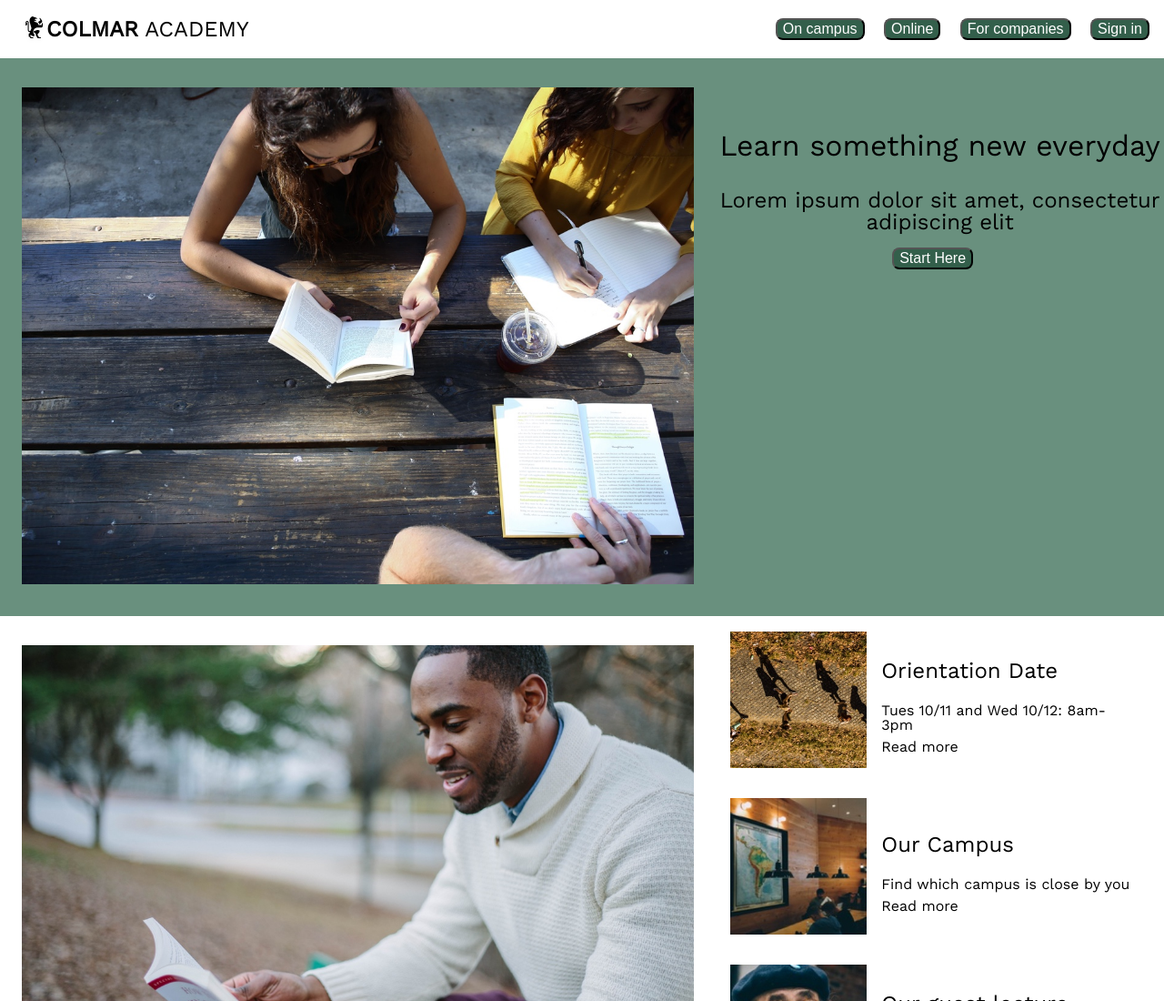
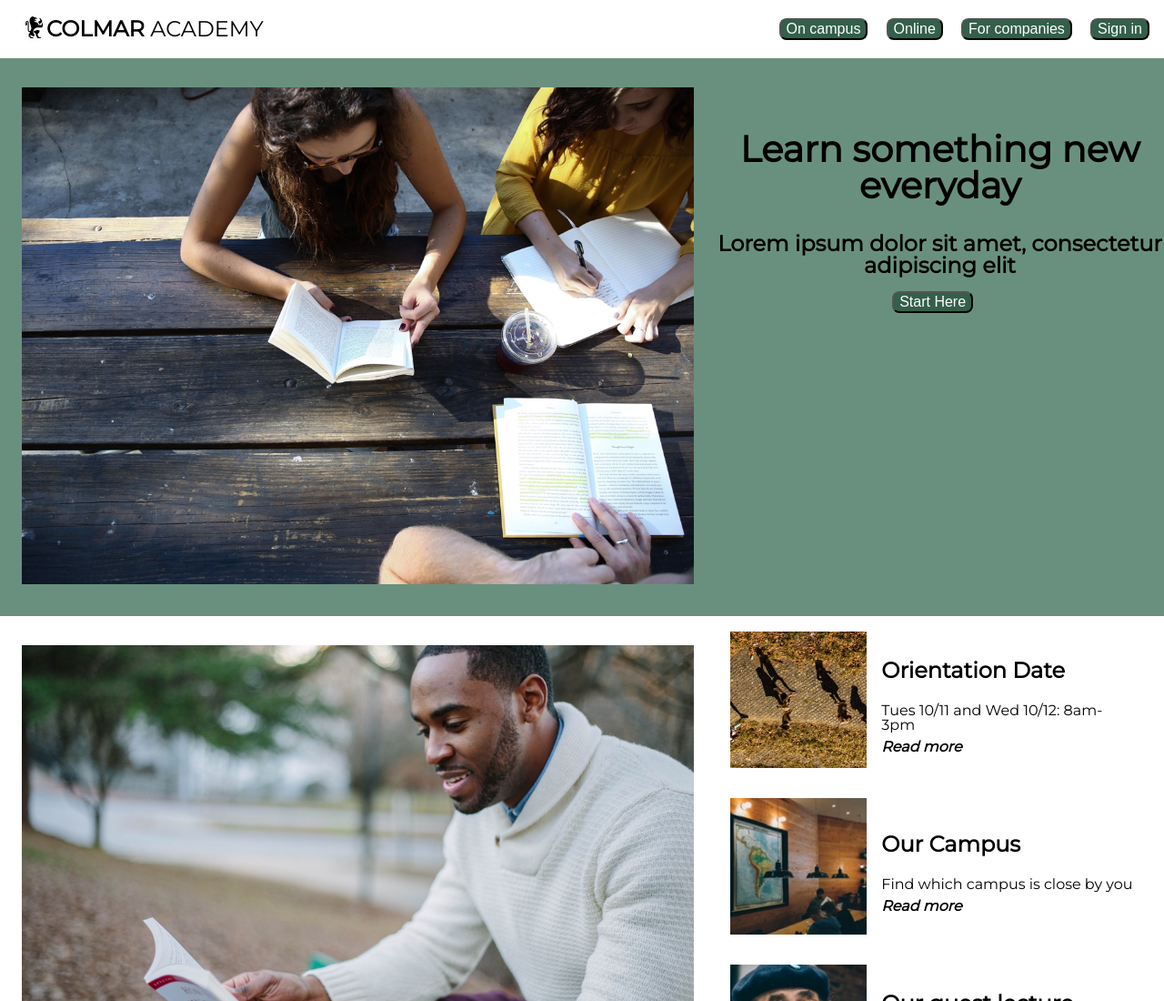
Before and after one commit to martin-a-ball/capstone, a plain HTML site: page index.html in a window 1280 px wide. Shown: the top 1100 px of the page at 91% size. Drawn offline with nearby package versions, Linux system fonts and the light colour scheme.

Commit message:
final version to submit for marking

```diff
--- a/index.html
+++ b/index.html
@@ -3,10 +3,12 @@
   <!-- Capstone Project due in Nov 21st                  -->
   <!-- Use reset.css from previous projects              -->
   <!-- add additional fonts as needed                    -->
+  <!-- add viewport command for mobiles                  -->
   <head>
     <meta charset="utf-8">
     <meta name="viewport" content="width=device-width, initial-scale=1">
     <title>Colmar Academy</title>
+    <link href="https://fonts.googleapis.com/css?family=Montserrat" rel="stylesheet">
     <link href="https://fonts.googleapis.com/css?family=Work+Sans" rel="stylesheet">
     <link rel="stylesheet" href="./resources/css/reset.css">
     <link rel="stylesheet" href="./resources/css/style.css" type="text/css">
@@ -18,7 +20,7 @@
     <header class="site-container">
       <div class="logo">
         <img src="./resources/images/ic-logo.svg" alt="logo" />
-        <h2><span>COLMAR</span> ACADEMY</h2>
+        <h2>COLMAR <span>ACADEMY</span></h2>
       </div>
       <nav class="desktop">
         <button>On campus</button>
--- a/resources/css/style.css
+++ b/resources/css/style.css
@@ -1,7 +1,7 @@
 /* universal styles */
 
 body {
-  font-family: 'Work Sans', sans-serif;
+  font-family: 'Montserrat', sans-serif;
   font-size: 16px;
 }
 
@@ -26,19 +26,22 @@ body {
 h1 {
   padding-top: 2rem;
   padding-bottom: 1rem;
-  font-size: 2rem;
+  font-size: 2.5rem;
+  font-weight: 800;
 }
 
 h2 {
   padding-top: 1rem;
   padding-bottom: 1rem;
   font-size: 1.5rem;
+  font-weight: 700;
+
 }
 
 h3 {
   padding-top: 0.4rem;
   padding-bottom: 0.4rem;
-  font-size: 1rem;
+  font-size: 1.2rem;
 }
 
 h4 {
@@ -51,6 +54,10 @@ p,a {
   padding: 0.5rem 0;
 }
 
+a {
+  font-style: italic;
+  font-weight: bold;
+}
 
 
 /* header styles */
@@ -73,7 +80,7 @@ header.site-container{
 }
 
 .logo span {
-  font-weight: bold;
+  font-weight:300;
 }
 
 button {
@@ -82,6 +89,7 @@ button {
   font-size: 1rem;
   background-color: #335F4B;
   color: white;
+  transition: background-color,box-shadow 200ms ease-in-out 100ms;
 }
 
 button:hover {
```
